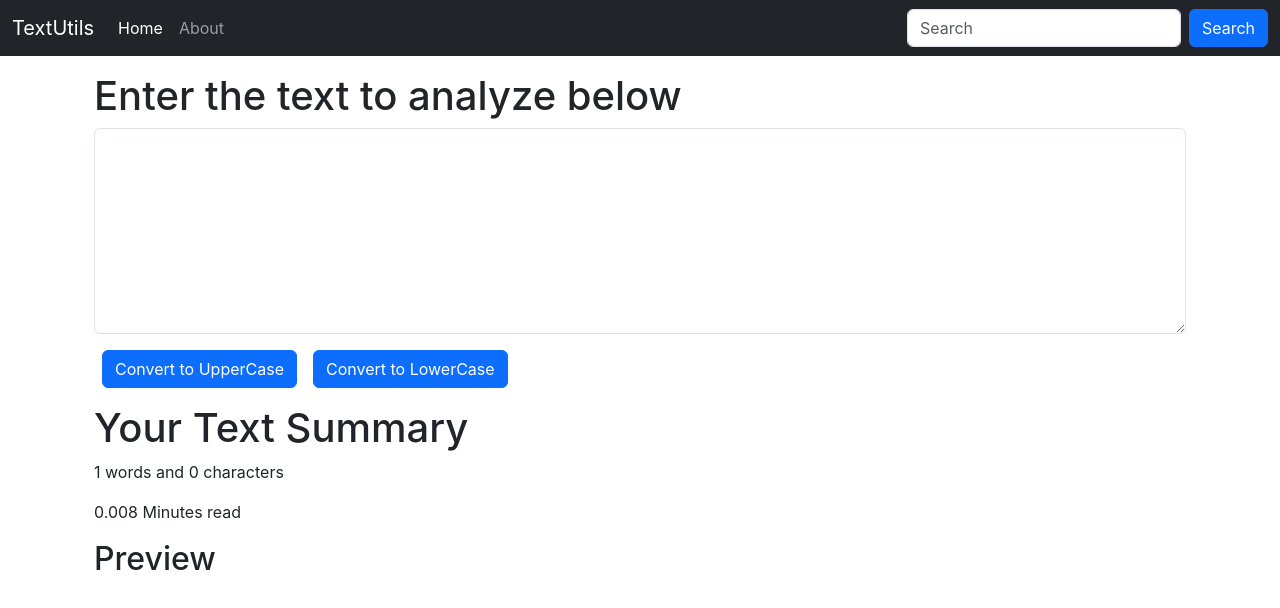
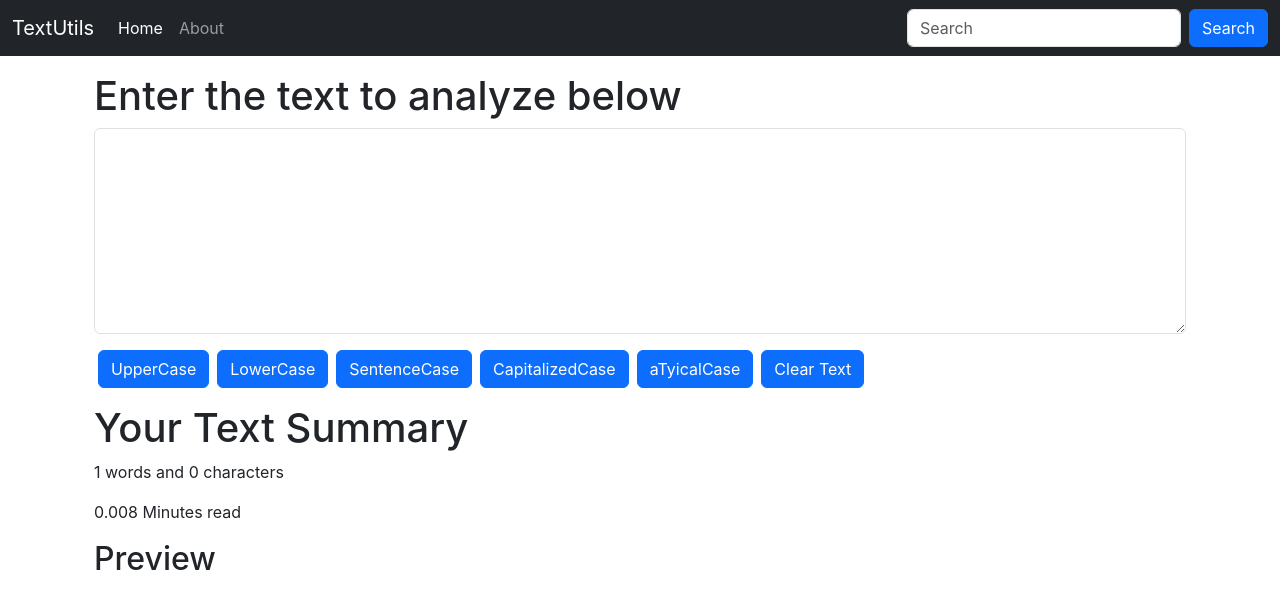
Before and after one commit to sanvika15/text-converter, a React (Create React App) app: page / in a window 1280 px wide. Shown: the top 608 px of the page. Built offline with nearby package versions, Linux system fonts and the light colour scheme.

Commit message:
updated textforms to add new functions to change text type

```diff
--- a/src/components/TextForm.js
+++ b/src/components/TextForm.js
@@ -13,6 +13,40 @@ export default function TextForm(props) {
      let newText = text.toLowerCase();
      setText(newText)
    }
+
+   const handleSeClick = ()=>{
+    //sentence case
+    let text1= text.toLowerCase()
+    let newText = text1.charAt(0).toUpperCase() + text1.slice(1);
+    setText(newText)
+  }
+
+  const handleAtClick = ()=>{
+    //atypical case
+    let newText = '';
+    for (let i = 0; i < text.length; i++) {
+        if (i % 2 === 0) {
+            newText += text[i].toLowerCase();
+        } else {
+            newText += text[i].toUpperCase();
+        }
+    };
+    setText(newText)
+  }
+  const handleCaClick = ()=>{
+    //capital case
+    let text1 = text.toLowerCase();
+    let newText = text1.replace(/\b\w/g, char => char.toUpperCase());
+    setText(newText)
+  }
+   const handleClClick = ()=>{
+    // clear case
+     let newText = "";
+     setText(newText)
+   }
+
+
+
   const handleOnChange = (event)=>{
     //console.log("On Change");
     setText(event.target.value);
@@ -26,8 +60,15 @@ export default function TextForm(props) {
          <div className="mb-3">
          <textarea className="form-control" value={text} onChange={handleOnChange} id="myBox" rows="8"></textarea>
          </div>
-         <button className="btn btn-primary mx-2" onClick={handleUpClick}>Convert to UpperCase</button>
-         <button className="btn btn-primary mx-2" onClick={handleLoClick}>Convert to LowerCase</button>
+         <button className="btn btn-primary mx-1" onClick={handleUpClick}> UpperCase</button>
+         <button className="btn btn-primary mx-1" onClick={handleLoClick}> LowerCase</button>
+         <button className="btn btn-primary mx-1" onClick={handleSeClick}> SentenceCase</button>
+         <button className="btn btn-primary mx-1" onClick={handleCaClick}> CapitalizedCase</button>
+         <button className="btn btn-primary mx-1" onClick={handleAtClick}> aTyicalCase</button>
+
+         <button className="btn btn-primary mx-1" onClick={handleClClick}>Clear Text</button>
+
+
 
       </div>
       <div className="container my-3">
```
